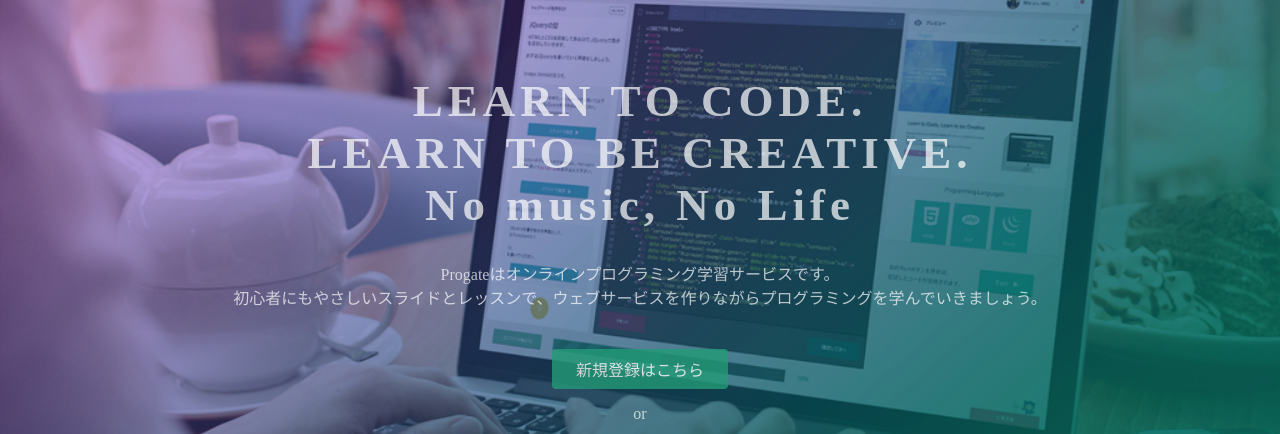
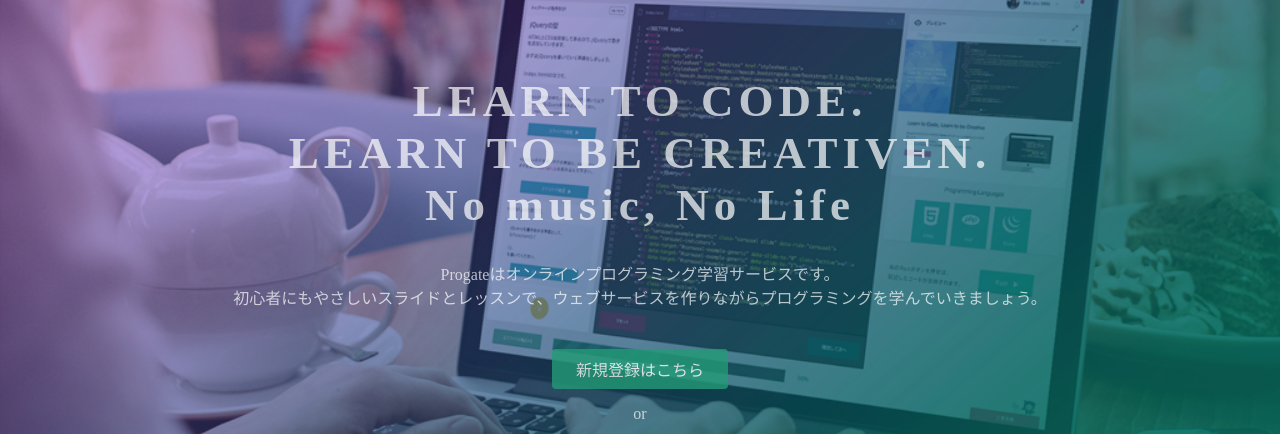
Before and after one commit to keita-md/keita-md.github.io, a plain HTML site: page index.html in a window 1280 px wide. Shown: the part 135-569 px from the top of the page. Drawn offline with Linux system fonts and the light colour scheme.

Commit message:
Update index.html

```diff
--- a/index.html
+++ b/index.html
@@ -23,7 +23,7 @@
   </header>
   <div class="top-wrapper">
     <div class="container">
-      <h1>LEARN TO CODE.<br>LEARN TO BE CREATIVE.<br>No music, No Life</h1>
+      <h1>LEARN TO CODE.<br>LEARN TO BE CREATIVEN.<br>No music, No Life</h1>
       <p>Progateはオンラインプログラミング学習サービスです。<br>初心者にもやさしいスライドとレッスンで、ウェブサービスを作りながらプログラミングを学んでいきましょう。</p>
       <div class="btn-wrapper">
         <a href="#" class="btn signup">新規登録はこちら</a>
```
